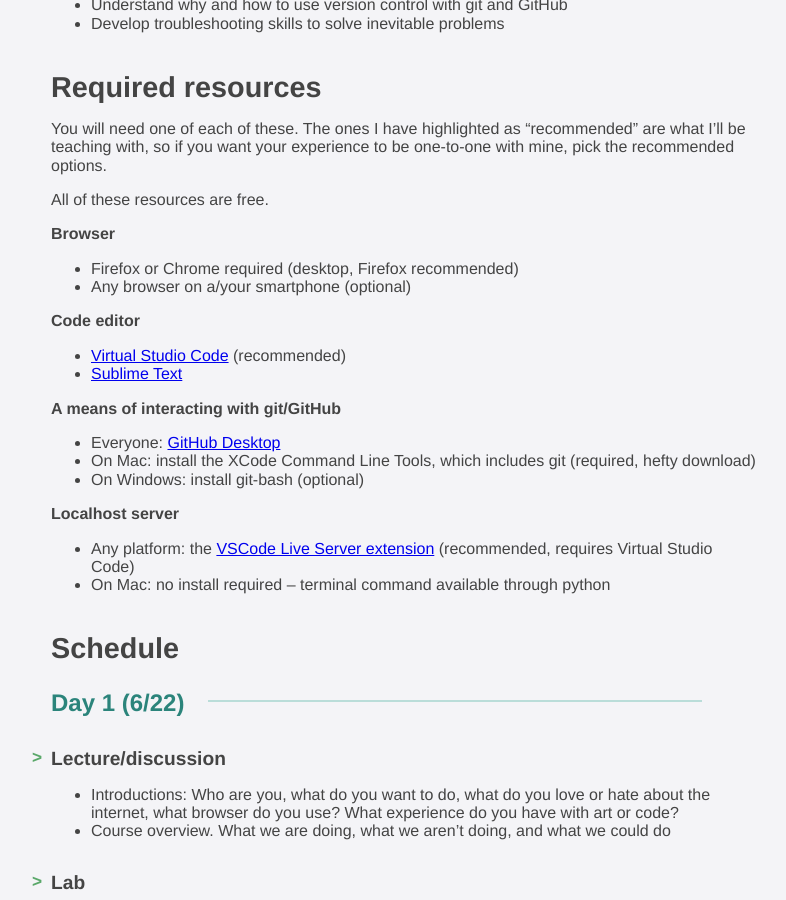
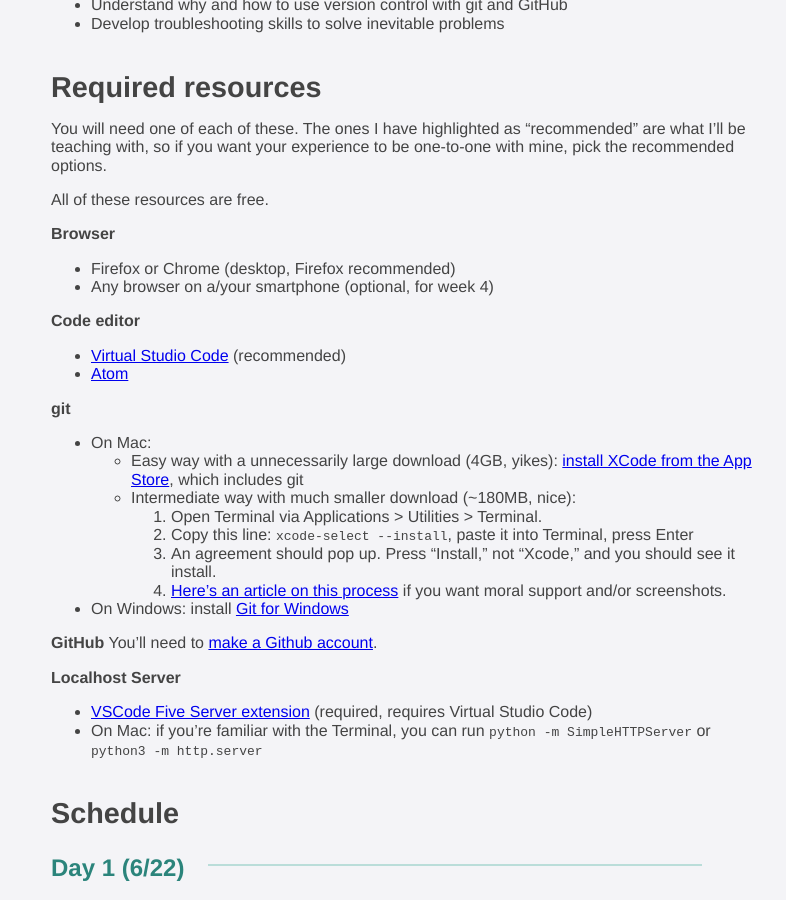
Before and after one commit to thely/artofweb-21, a Jekyll site: the page built from index.md, in a window 1280 px wide and 900 px high, scrolled down 694 px. Shown: the whole window, without its empty margins (1-787 px from the left). Built offline with Jekyll 4.4.1, drawn with Linux system fonts in a browser that asks for light colours.

Commit message:
changing resources around slightly

```diff
--- a/_includes/schedule.md
+++ b/_includes/schedule.md
@@ -5,21 +5,29 @@
 All of these resources are free.
 
 **Browser**
-* Firefox or Chrome required (desktop, Firefox recommended)
-* Any browser on a/your smartphone (optional)
+* Firefox or Chrome (desktop, Firefox recommended)
+* Any browser on a/your smartphone (optional, for week 4)
 
 **Code editor**
 * [Virtual Studio Code](https://code.visualstudio.com/) (recommended)
-* [Sublime Text](https://www.sublimetext.com/)
+* [Atom](https://atom.io/)
 
-**A means of interacting with git/GitHub**
-* Everyone: [GitHub Desktop](https://desktop.github.com/)
-* On Mac: install the XCode Command Line Tools, which includes git (required, hefty download)
-* On Windows: install git-bash (optional)
+**git**
+* On Mac:
+  * Easy way with a unnecessarily large download (4GB, yikes): [install XCode from the App Store](https://apps.apple.com/us/app/xcode/id497799835?mt=12), which includes git
+  * Intermediate way with much smaller download (~180MB, nice):
+    1. Open Terminal via Applications > Utilities > Terminal.
+    2. Copy this line: `xcode-select --install`, paste it into Terminal, press Enter
+    3. An agreement should pop up. Press "Install," not "Xcode," and you should see it install.
+    4. [Here's an article on this process](https://mac-how-to.gadgethacks.com/how-to/install-command-line-developer-tools-without-xcode-0168115/) if you want moral support and/or screenshots.
+* On Windows: install [Git for Windows](http://git-scm.com/download/win)
 
-**Localhost server**
-* Any platform: the [VSCode Live Server extension](https://marketplace.visualstudio.com/items?itemName=ritwickdey.LiveServer) (recommended, requires Virtual Studio Code)
-* On Mac: no install required – terminal command available through python
+**GitHub**
+You'll need to [make a Github account](https://github.com/).
+
+**Localhost Server**
+* [VSCode Five Server extension](https://marketplace.visualstudio.com/items?itemName=yandeu.five-server) (required, requires Virtual Studio Code)
+* On Mac: if you're familiar with the Terminal, you can run `python -m SimpleHTTPServer` or `python3 -m http.server`
 
 ## Schedule
 
```
